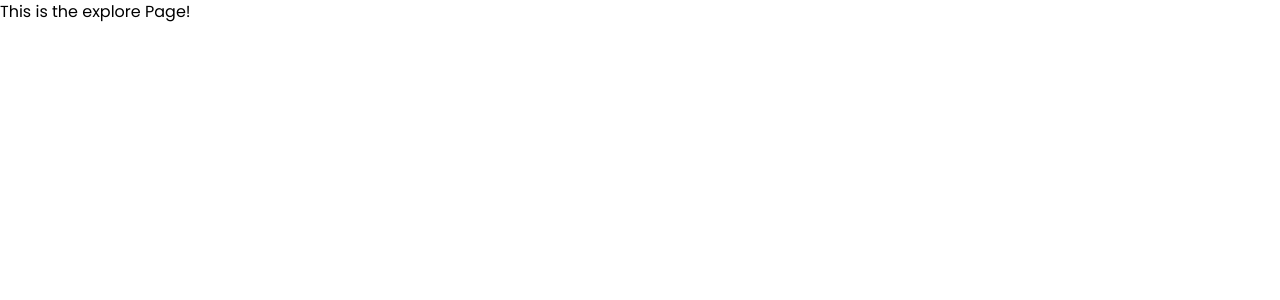
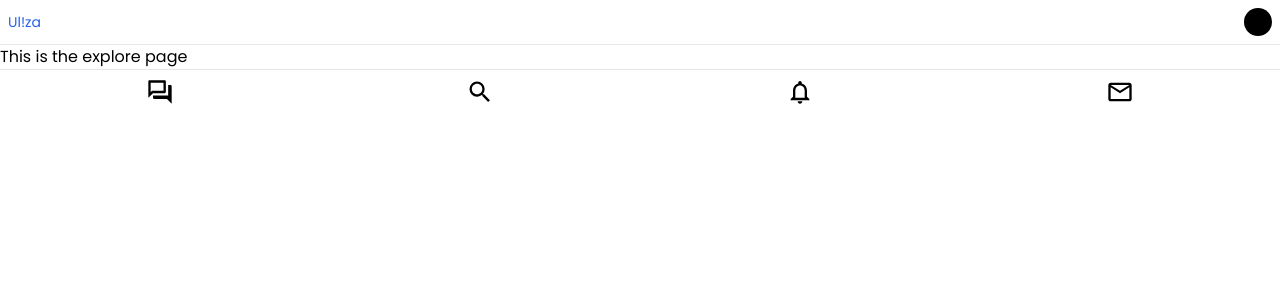
Before and after one commit to OyugoObonyo/Uliza-Frontend, a React (Vite) app: page /explore in a window 1280 px wide. Shown: the top 300 px of the page. Built offline with nearby package versions, Linux system fonts and the light colour scheme.

Commit message:
LInk to explore page

```diff
--- a/src/components/layouts/Footer.jsx
+++ b/src/components/layouts/Footer.jsx
@@ -4,6 +4,7 @@ import {
   MdSearch,
   MdOutlineEmail,
 } from "react-icons/md";
+import { Link } from "react-router-dom";
 
 export default function Footer() {
   return (
@@ -12,7 +13,9 @@ export default function Footer() {
         <MdOutlineForum className="h-7 w-7" />
       </a>
       <a className="flex items-center justify-center w-1/4 p-2">
-        <MdSearch className="h-7 w-7" />
+        <Link to="/explore">
+          <MdSearch className="h-7 w-7" />
+        </Link>
       </a>
       <a className="flex items-center justify-center w-1/4 p-2">
         <MdOutlineNotifications className="h-7 w-7" />
--- a/src/components/layouts/Main.jsx
+++ b/src/components/layouts/Main.jsx
@@ -1,4 +1,4 @@
-import PostQuestion from "../elements/forms/Question/PostQuestion";
+import PostQuestion from "../elements/forms/question/PostQuestion";
 import ShowQuestion from "../cards/ShowQuestion";
 
 export default function Main() {
--- a/src/pages/Explore.jsx
+++ b/src/pages/Explore.jsx
@@ -1,3 +1,12 @@
+import Footer from "../components/layouts/Footer";
+import Header from "../components/layouts/Header";
+
 export default function Explore() {
-  return <>This is the explore Page!</>;
+  return (
+    <div className="flex flex-col h-screen">
+      <Header />
+      <h2>This is the explore page</h2>
+      <Footer />
+    </div>
+  );
 }
```
